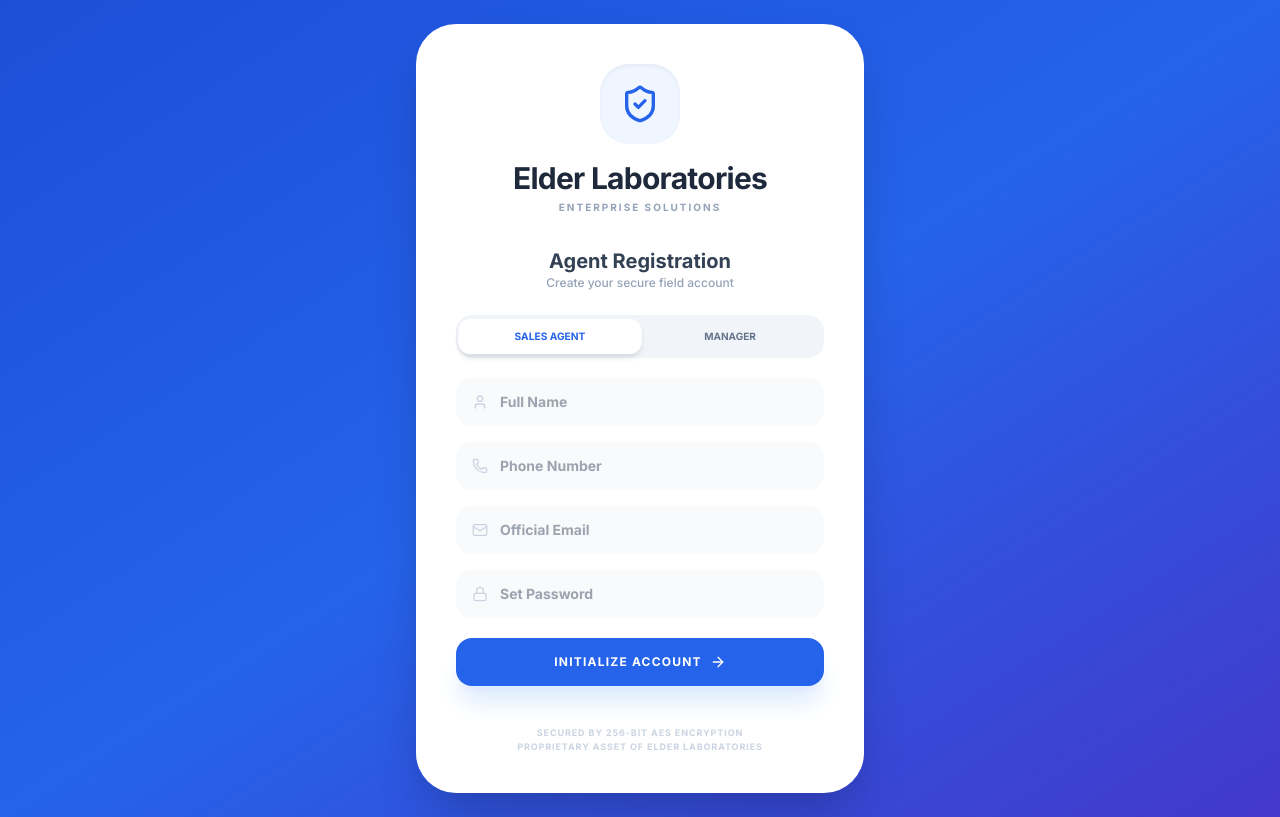
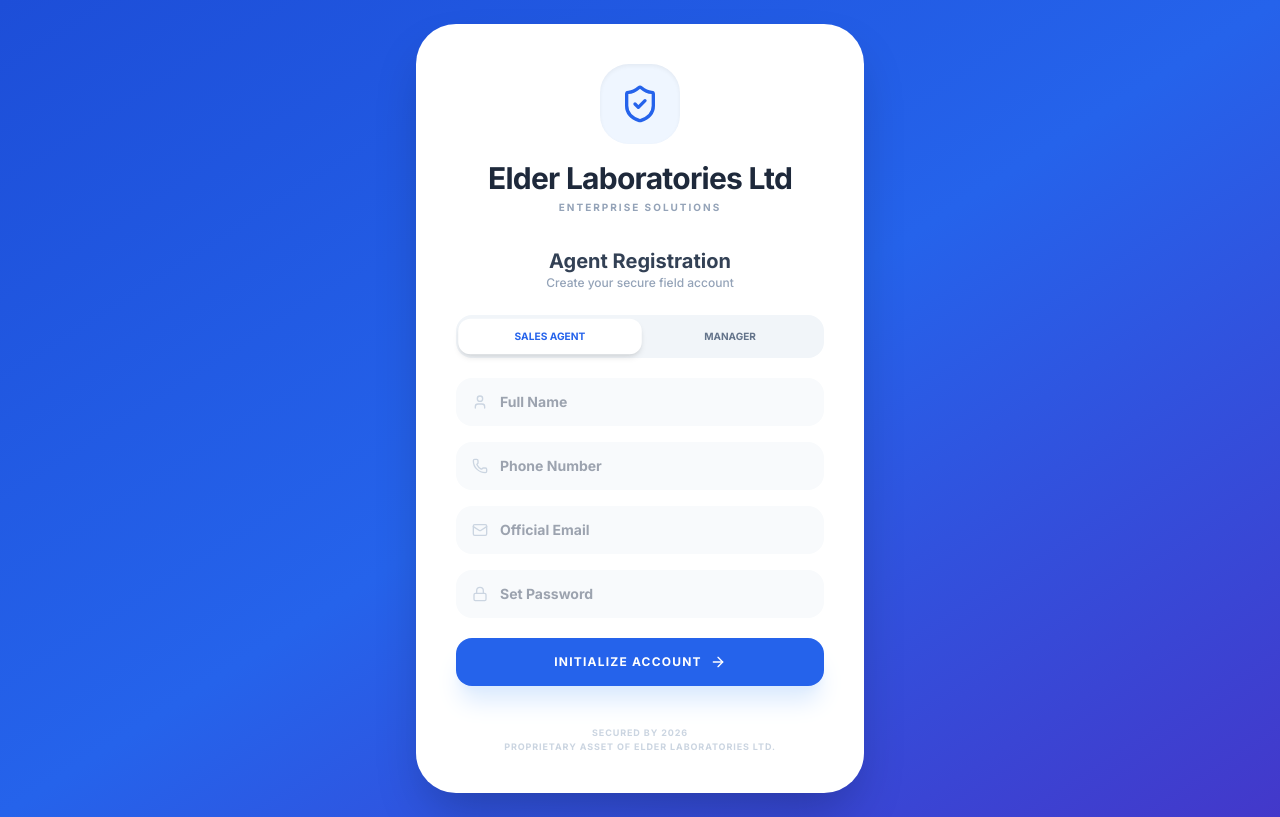
Before and after one commit to kaushikmondal17/elder_app, a React (Vite) app: page / in a window 1280 px wide. Built offline with nearby package versions, Linux system fonts and the light colour scheme; no server answers.

Commit message:
name_changes

```diff
--- a/components/Login.tsx
+++ b/components/Login.tsx
@@ -82,7 +82,7 @@ const Login: React.FC<LoginProps> = ({ onLogin }) => {
           <div className="w-20 h-20 bg-blue-50 rounded-[1.8rem] flex items-center justify-center mb-4 shadow-inner">
             <ShieldCheck className="w-10 h-10 text-blue-600" />
           </div>
-          <h1 className="text-3xl font-black text-slate-800 tracking-tight">Elder Laboratories</h1>
+          <h1 className="text-3xl font-black text-slate-800 tracking-tight">Elder Laboratories Ltd</h1>
           <p className="text-slate-400 font-bold uppercase text-[10px] tracking-[0.2em] mt-1">Enterprise Solutions</p>
         </div>
 
@@ -220,8 +220,8 @@ const Login: React.FC<LoginProps> = ({ onLogin }) => {
 
         <div className="mt-10 text-center">
            <p className="text-[9px] text-slate-300 font-bold uppercase tracking-[0.1em]">
-             Secured by 256-bit AES Encryption <br />
-             Proprietary Asset of Elder Laboratories
+             Secured by 2026 <br />
+             Proprietary Asset of Elder Laboratories Ltd.
            </p>
         </div>
       </div>
```
